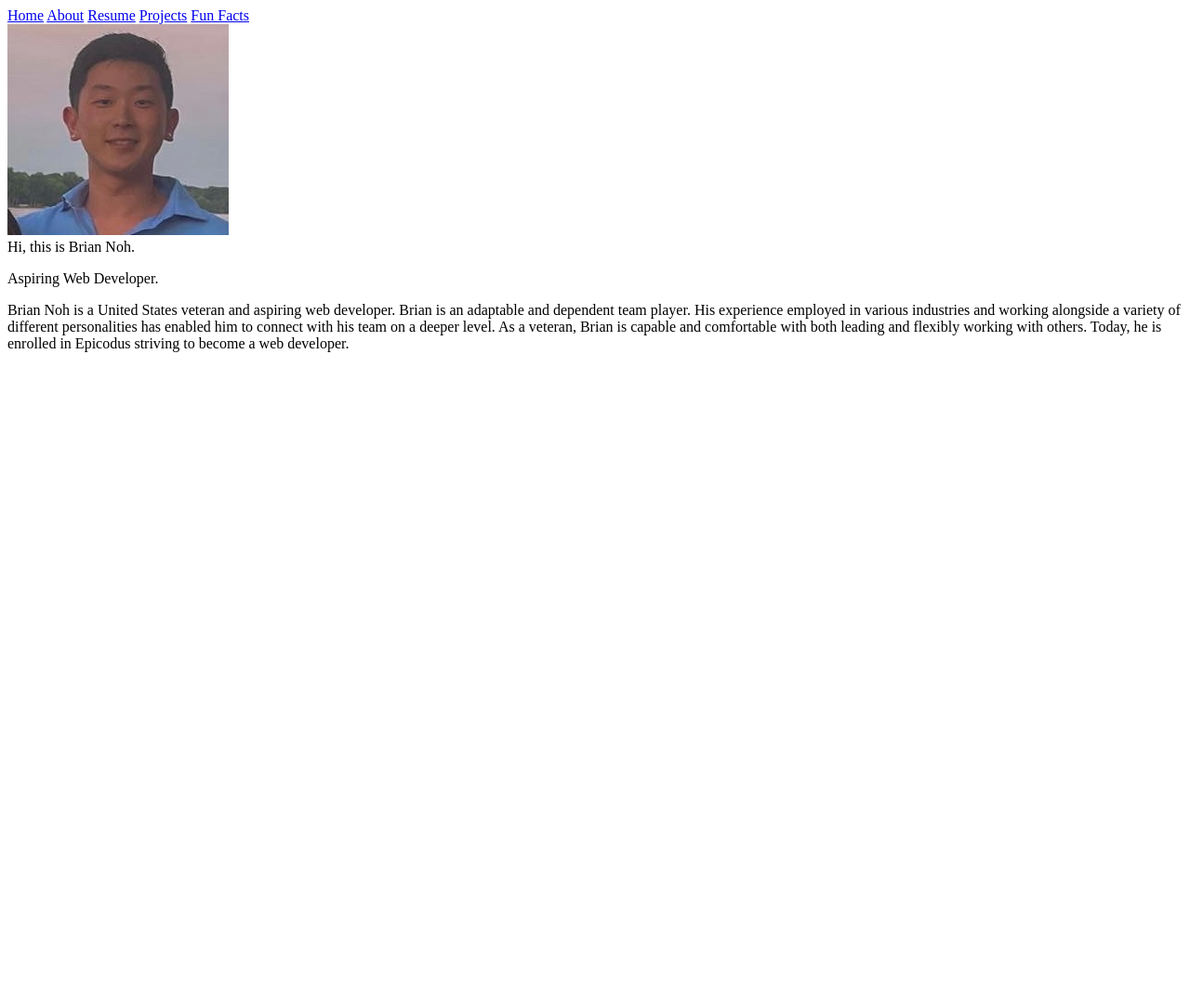
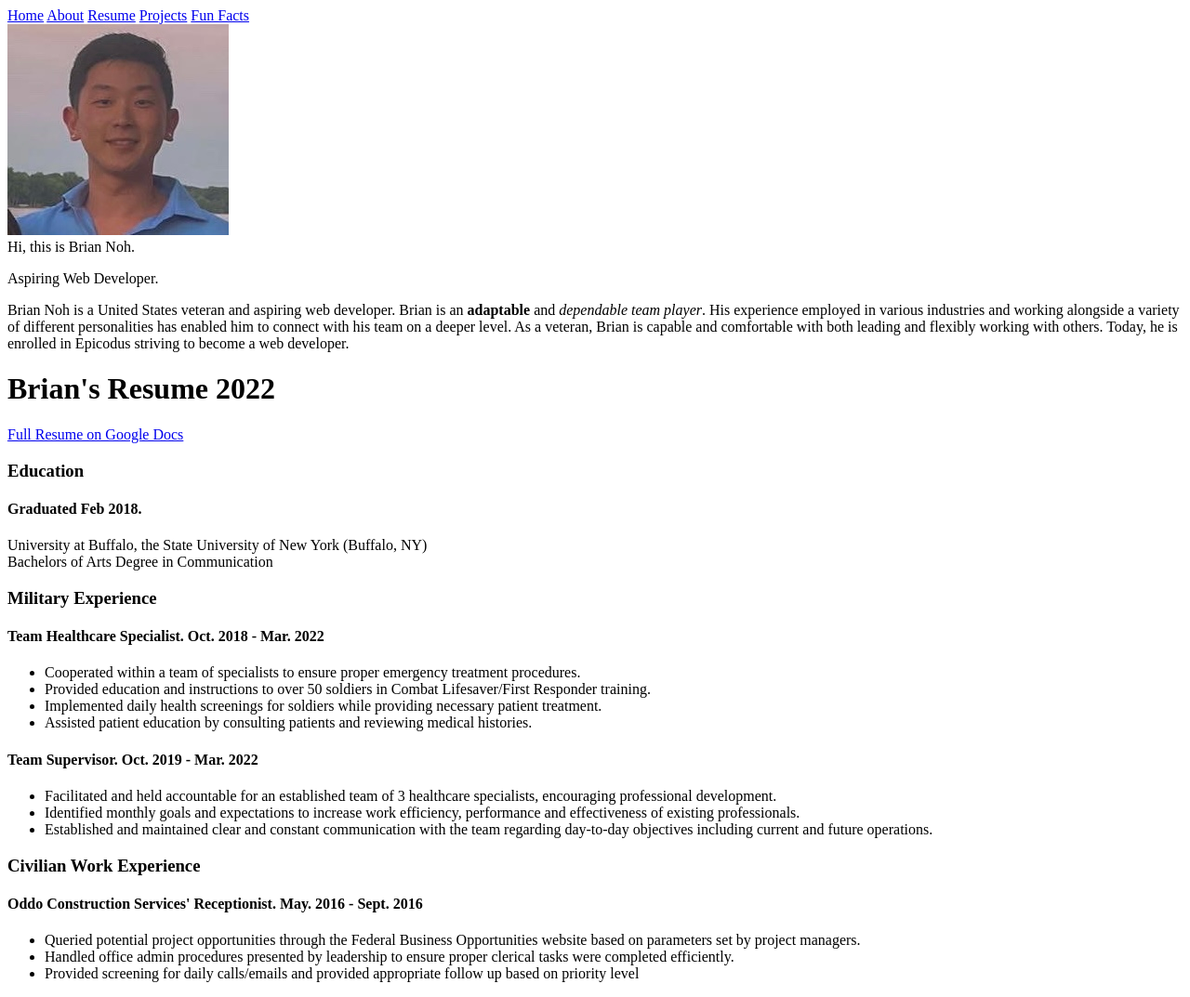
Before and after one commit to noh24/portfolio, a plain HTML site: page index.html in a window 1280 px wide. Shown: the whole page at 93% size. Before the commit the page ends 800 px from the top, so only its background shows below. Drawn offline with Linux system fonts and the light colour scheme.

Commit message:
Add resume section and resume link

```diff
--- a/index.html
+++ b/index.html
@@ -13,13 +13,13 @@
     <div class="nav-center">
       <a href="./index.html">Home</a>
       <a href="#about">About</a>
-      <a href="#">Resume</a>
+      <a href="#resume">Resume</a>
       <a href="#">Projects</a>
       <a href="#">Fun Facts</a>
     </div>
   <!-- Header -->
   <div class="header">
-    <img src="./img/portrait.jpg" alt="a picture of me">
+    <img class="portrait "src="./img/portrait.jpg" alt="a picture of me">
     <div class="intro">Hi, this is Brian Noh.</div>
     <p class="intro sub">Aspiring Web Developer.</p>
   </div>
@@ -27,11 +27,50 @@
   <div id="about">
     <div class="about-container">
       <p class="about-content">
-        Brian Noh is a United States veteran and aspiring web developer. Brian is an adaptable and dependent team player. His experience employed in various industries and working alongside a variety of different personalities has enabled him to connect with his team on a deeper level. As a veteran, Brian is capable and comfortable with both leading and flexibly working with others. Today, he is enrolled in Epicodus striving to become a web developer.
+        Brian Noh is a United States veteran and aspiring web developer. Brian is an <strong>adaptable</strong> and <em>dependable team player</em>. His experience employed in various industries and working alongside a variety of different personalities has enabled him to connect with his team on a deeper level. As a veteran, Brian is capable and comfortable with both leading and flexibly working with others. Today, he is enrolled in Epicodus striving to become a web developer.
       </p>
     </div>
   </div>
-
+  <!-- Resume -->
+  <div id="resume">
+    <h1>Brian's Resume 2022</h1>
+    <span class="resume-link">
+      <a href="https://docs.google.com/document/d/1BNa5OZXZ-c4D405SnELmBe2PaUL9SBrW/edit?usp=sharing&ouid=117117667206407626733&rtpof=true&sd=true">Full Resume on Google Docs</a>
+    </span>
+    <div class="education">
+      <h3>Education</h3>
+      <h4>Graduated Feb 2018.</h4>
+      <p>
+        University at Buffalo, the State University of New York (Buffalo, NY)<br>
+        Bachelors of Arts Degree in Communication
+      </p>
+    </div>
+    <div class="military-experience">
+      <h3>Military Experience</h3>
+      <h4>Team Healthcare Specialist. Oct. 2018 - Mar. 2022</h4>
+      <ul>
+        <li>Cooperated within a team of specialists to ensure proper emergency treatment procedures.</li>
+        <li>Provided education and instructions to over 50 soldiers in Combat Lifesaver/First Responder training.</li>
+        <li>Implemented daily health screenings for soldiers while providing necessary patient treatment.</li>
+        <li>Assisted patient education by consulting patients and reviewing medical histories.</li>
+      </ul>
+      <h4>Team Supervisor. Oct. 2019 - Mar. 2022</h4>
+      <ul>
+        <li>Facilitated and held accountable for an established team of 3 healthcare specialists, encouraging professional development.</li>
+        <li>Identified monthly goals and expectations to increase work efficiency, performance and effectiveness of existing professionals.</li>
+        <li>Established and maintained clear and constant communication with the team regarding day-to-day objectives including current and future operations.</li>
+      </ul>
+    </div>
+    <div class="civilian-experience">
+      <h3>Civilian Work Experience</h3>
+      <h4>Oddo Construction Services' Receptionist. May. 2016 - Sept. 2016</h4>
+      <ul>
+        <li>Queried potential project opportunities through the Federal Business Opportunities website based on parameters set by project managers.</li>
+        <li>Handled office admin procedures presented by leadership to ensure proper clerical tasks were completed efficiently.</li>
+        <li>Provided screening for daily calls/emails and provided appropriate follow up based on priority level</li>
+      </ul>
+    </div>
+  </div>
   </div>
 </body>
 </html>
```
